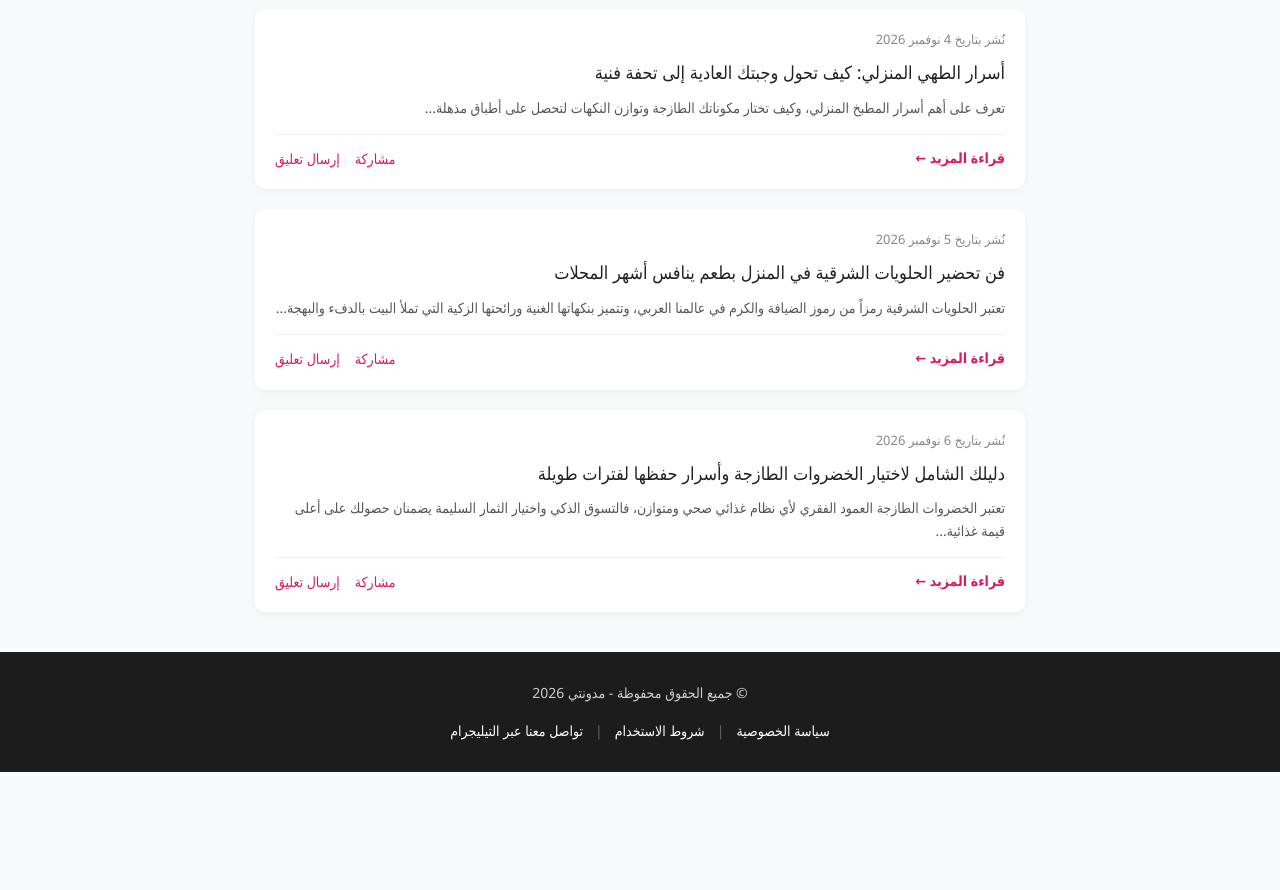
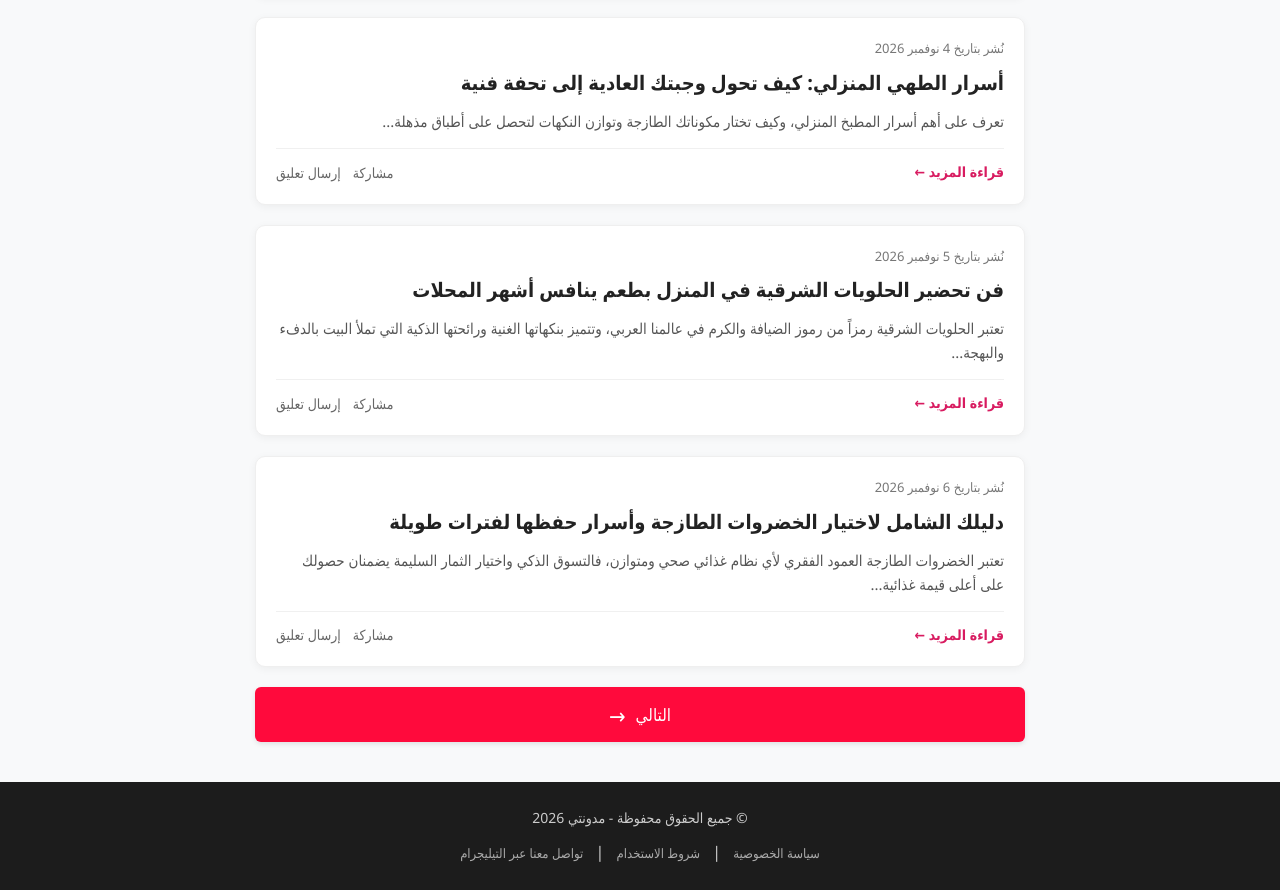
Before and after one commit to yougoogle/-my-websitemy-blog, a plain HTML site: page index.html in a window 1280 px wide. Shown: the part 341-1231 px from the top of the page. Before the commit the page ends 1113 px from the top, so only its background shows below. Drawn offline with Linux system fonts and the light colour scheme.

Commit message:
Refactor HTML structure and styles

```diff
--- a/index.html
+++ b/index.html
@@ -79,36 +79,39 @@
 
     .search-input {
       width: 100%;
-            padding: 10px 15px;
-            border: 1px solid #ccc;
+      padding: 10px;
+      border: 1px solid #ddd;
       border-radius: 6px;
-            font-size: 15px;
+      font-size: 16px;
       outline: none;
     }
 
-        /* Navigation Drawer */
-        nav.nav-menu {
+    /* Navigation Menu Drawer */
+    .nav-menu {
       display: none;
       background-color: #fff;
       border-bottom: 1px solid #eee;
       padding: 10px 20px;
     }
 
-        nav.nav-menu.active {
+    .nav-menu.active {
       display: block;
     }
 
-        nav.nav-menu a {
+    .nav-menu a {
       display: block;
-            padding: 8px 0;
+      padding: 10px 0;
       color: var(--text-color);
       text-decoration: none;
       border-bottom: 1px solid #f5f5f5;
     }
 
-        /* Main Content */
-        container {
-            display: block;
+    .nav-menu a:last-child {
+      border-bottom: none;
+    }
+
+    /* Main Content Container */
+    .container {
       max-width: 800px;
       margin: 20px auto;
       padding: 0 15px;
@@ -116,38 +119,44 @@
 
     .section-title {
       font-size: 20px;
-            color: var(--text-color);
+      font-weight: bold;
       margin-bottom: 15px;
+      padding-right: 10px;
       border-right: 4px solid var(--primary-color);
-            padding-right: 10px;
     }
 
-        /* Post Card */
+    /* Post Cards */
     .post-card {
-            background: var(--card-bg);
+      background-color: var(--card-bg);
       border-radius: 10px;
       padding: 20px;
       margin-bottom: 20px;
-            box-shadow: 0 2px 8px rgba(0,0,0,0.05);
+      box-shadow: 0 2px 8px rgba(0, 0, 0, 0.05);
+      border: 1px solid #efefef;
     }
 
     .post-date {
       font-size: 13px;
-            color: #888;
+      color: #777;
       margin-bottom: 8px;
     }
 
     .post-title {
-            font-size: 18px;
-            margin-bottom: 10px;
+      font-size: 20px;
+      font-weight: bold;
       color: #222;
       text-decoration: none;
       display: block;
+      margin-bottom: 10px;
+    }
+
+    .post-title:hover {
+      color: var(--primary-color);
     }
 
     .post-snippet {
       color: #555;
-            font-size: 14px;
+      font-size: 15px;
       margin-bottom: 15px;
     }
 
@@ -155,60 +164,104 @@
       display: flex;
       justify-content: space-between;
       align-items: center;
+      padding-top: 12px;
       border-top: 1px solid #f0f0f0;
-            padding-top: 12px;
-            font-size: 14px;
+      flex-wrap: wrap;
+      gap: 10px;
     }
 
     .post-link {
       color: var(--primary-color);
       text-decoration: none;
       font-weight: bold;
+      font-size: 14px;
     }
 
     .post-social-actions {
       display: flex;
-            gap: 15px;
+      gap: 12px;
     }
 
     .action-btn {
-            color: var(--primary-color);
       background: none;
       border: none;
+      color: #666;
       cursor: pointer;
       font-size: 14px;
+      display: flex;
+      align-items: center;
+      gap: 4px;
+    }
+
+    .action-btn:hover {
+      color: var(--primary-color);
+    }
+
+    /* شريط التنقل للصفحات وزر التالي */
+    .custom-nav-bar {
+      background-color: #ff0a3c;
+      color: #ffffff;
+      display: flex;
+      align-items: center;
+      padding: 14px 18px;
+      direction: rtl;
+      font-family: inherit;
+      box-shadow: 0 2px 5px rgba(0, 0, 0, 0.1);
+    }
+
+    .custom-nav-btn {
+      color: #ffffff;
+      text-decoration: none;
+      display: inline-flex;
+      align-items: center;
+      justify-content: center;
+      font-size: 22px;
+      line-height: 1;
+    }
+
+    .custom-nav-title {
+      font-size: 17px;
+      font-weight: 500;
+      color: #ffffff;
+      margin: 0;
+    }
+
+    .page-header-bar {
+      justify-content: flex-start;
+      gap: 16px;
+    }
+
+    .pagination-bar {
+      justify-content: center;
+      gap: 10px;
+      margin: 20px auto;
+      border-radius: 6px;
+      text-decoration: none;
     }
 
     /* Footer */
     footer {
       background-color: var(--footer-bg);
-            color: #ffffff;
+      color: #ccc;
       text-align: center;
-            padding: 30px 15px;
+      padding: 25px 15px;
       margin-top: 40px;
     }
 
     .footer-copyright {
-            margin-bottom: 15px;
       font-size: 14px;
-            color: #ccc;
-        }
-
-        .footer-links {
-            display: flex;
-            justify-content: center;
-            gap: 12px;
-            flex-wrap: wrap;
-            font-size: 14px;
+      margin-bottom: 10px;
     }
 
     .footer-links a {
-            color: #fff;
+      color: #aaa;
       text-decoration: none;
+      margin: 0 8px;
+      font-size: 13px;
     }
 
-        .footer-links span {
-            color: #666;
+    .footer-links a:hover {
+      color: #fff;
     }
   </style>
 </head>
@@ -217,12 +270,10 @@
   <!-- Header -->
   <header>
     <div class="header-right">
-            <button class="icon-btn" onclick="toggleMenu()" title="القائمة">☰</button>
-            <button class="icon-btn" onclick="toggleSearch()" title="بحث">🔍</button>
+      <button class="icon-btn" onclick="toggleMenu()" title="القائمة">&#9776;</button>
+      <button class="icon-btn" onclick="toggleSearch()" title="بحث">&#128269;</button>
     </div>
-
     <a href="index.html" class="site-title">مدونتي</a>
-
     <div class="header-left"></div>
   </header>
 
@@ -237,15 +288,15 @@
     <a href="privacy-policy.html">سياسة الخصوصية</a>
     <a href="terms.html">شروط الاستخدام</a>
     <a href="about.html">من نحن</a>
-        <a href="https://t.me/mohamed2026com" target="_blank">تواصل معنا عبر التيليجرام</a>
+    <a href="https://t.me/mohamed2026con" target="_blank">تواصل معنا عبر التيليجرام</a>
   </nav>
 
   <!-- Main Content Container -->
-    <container>
+  <div class="container">
     <h2 class="section-title">أحدث المقالات</h2>
 
     <div id="postsList">
-            <!-- المقالة الأولى -->
+      <!-- المقال الأول -->
       <article class="post-card">
         <div class="post-date">نُشر بتاريخ 5 نوفمبر 2026</div>
         <a href="post1.html" class="post-title">سر السعادة في المطبخ: أسرار إعداد الوجبات الشهية بخطوات بسيطة</a>
@@ -259,7 +310,7 @@
         </div>
       </article>
 
-            <!-- المقالة الثانية -->
+      <!-- المقال الثاني -->
       <article class="post-card">
         <div class="post-date">نُشر بتاريخ 4 نوفمبر 2026</div>
         <a href="post2.html" class="post-title">أسرار الطهي المنزلي: كيف تحول وجبتك العادية إلى تحفة فنية</a>
@@ -273,11 +324,11 @@
         </div>
       </article>
 
-            <!-- المقالة الثالثة -->
+      <!-- المقال الثالث -->
       <article class="post-card">
         <div class="post-date">نُشر بتاريخ 5 نوفمبر 2026</div>
         <a href="post3.html" class="post-title">فن تحضير الحلويات الشرقية في المنزل بطعم ينافس أشهر المحلات</a>
-                <p class="post-snippet">تعتبر الحلويات الشرقية رمزاً من رموز الضيافة والكرم في عالمنا العربي، وتتميز بنكهاتها الغنية ورائحتها الزكية التي تملأ البيت بالدفء والبهجة...</p>
+        <p class="post-snippet">تعتبر الحلويات الشرقية رمزاً من رموز الضيافة والكرم في عالمنا العربي، وتتميز بنكهاتها الغنية ورائحتها الذكية التي تملأ البيت بالدفء والبهجة...</p>
         <div class="post-footer-actions">
           <a href="post3.html" class="post-link">قراءة المزيد &larr;</a>
           <div class="post-social-actions">
@@ -287,7 +338,7 @@
         </div>
       </article>
 
-            <!-- المقالة الرابعة -->
+      <!-- المقال الرابع -->
       <article class="post-card">
         <div class="post-date">نُشر بتاريخ 6 نوفمبر 2026</div>
         <a href="post4.html" class="post-title">دليلك الشامل لاختيار الخضروات الطازجة وأسرار حفظها لفترات طويلة</a>
@@ -301,19 +352,23 @@
         </div>
       </article>
     </div>
-    </container>
+
+    <!-- زر التالي -->
+    <a href="post5.html" class="custom-nav-bar pagination-bar">
+      <span class="custom-nav-title">التالي</span>
+      <span class="custom-nav-btn">&#8594;</span>
+    </a>
+  </div>
 
   <!-- Footer -->
   <footer>
-        <div class="footer-copyright">
-            © جميع الحقوق محفوظة - مدونتي 2026
-        </div>
+    <div class="footer-copyright">&copy; جميع الحقوق محفوظة - مدونتي 2026</div>
     <div class="footer-links">
       <a href="privacy-policy.html">سياسة الخصوصية</a>
       <span>|</span>
       <a href="terms.html">شروط الاستخدام</a>
       <span>|</span>
-            <a href="https://t.me/mohamed2026com" target="_blank">تواصل معنا عبر التيليجرام</a>
+      <a href="https://t.me/mohamed2026con" target="_blank">تواصل معنا عبر التيليجرام</a>
     </div>
   </footer>
 
@@ -326,7 +381,7 @@
     function toggleSearch() {
       var search = document.getElementById('searchContainer');
       search.classList.toggle('active');
-            if(search.classList.contains('active')){
+      if (search.classList.contains('active')) {
         document.getElementById('searchInput').focus();
       }
     }
@@ -338,16 +393,16 @@
         var title = posts[i].getElementsByClassName('post-title')[0].innerText.toLowerCase();
         var snippet = posts[i].getElementsByClassName('post-snippet')[0].innerText.toLowerCase();
         if (title.includes(input) || snippet.includes(input)) {
-                    posts[i].style.display = "";
+          posts[i].style.display = '';
         } else {
-                    posts[i].style.display = "none";
+          posts[i].style.display = 'none';
         }
       }
     }
 
     function sharePost(url) {
       if (navigator.share) {
-                navigator.share({ title: 'مقالة من مدونتي', url: url });
+        navigator.share({ title: 'مقال من مدونتي', url: url });
       } else {
         navigator.clipboard.writeText(window.location.origin + '/' + url);
         alert('تم نسخ رابط المقال!');
@@ -355,9 +410,9 @@
     }
 
     function openCommentModal() {
-            var comment = prompt("أكتب تعليقك هنا:");
+      var comment = prompt('اكتب تعليقك هنا:');
       if (comment) {
-                alert("شكراً لك! تم إرسال تعليقك بنجاح.");
+        alert('شكراً لك! تم إرسال تعليقك بنجاح.');
       }
     }
   </script>
```
Lines whose indentation alone changed are shown as unchanged.
